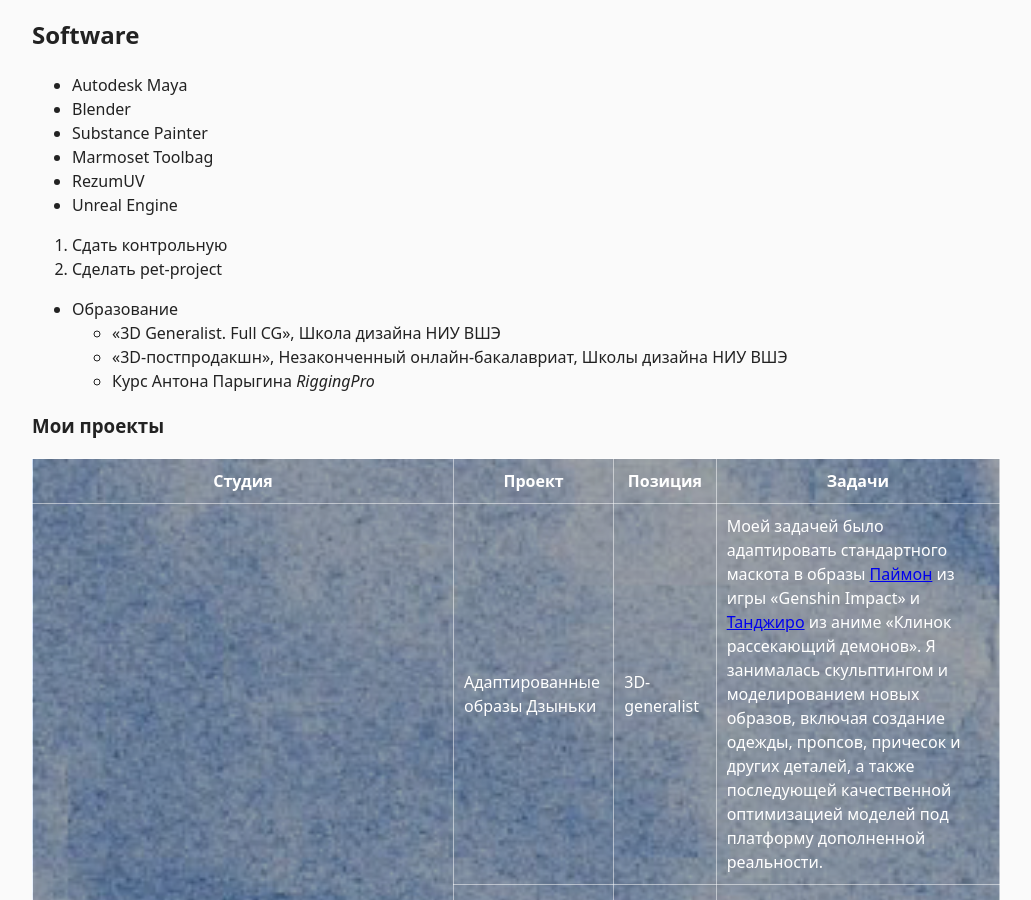
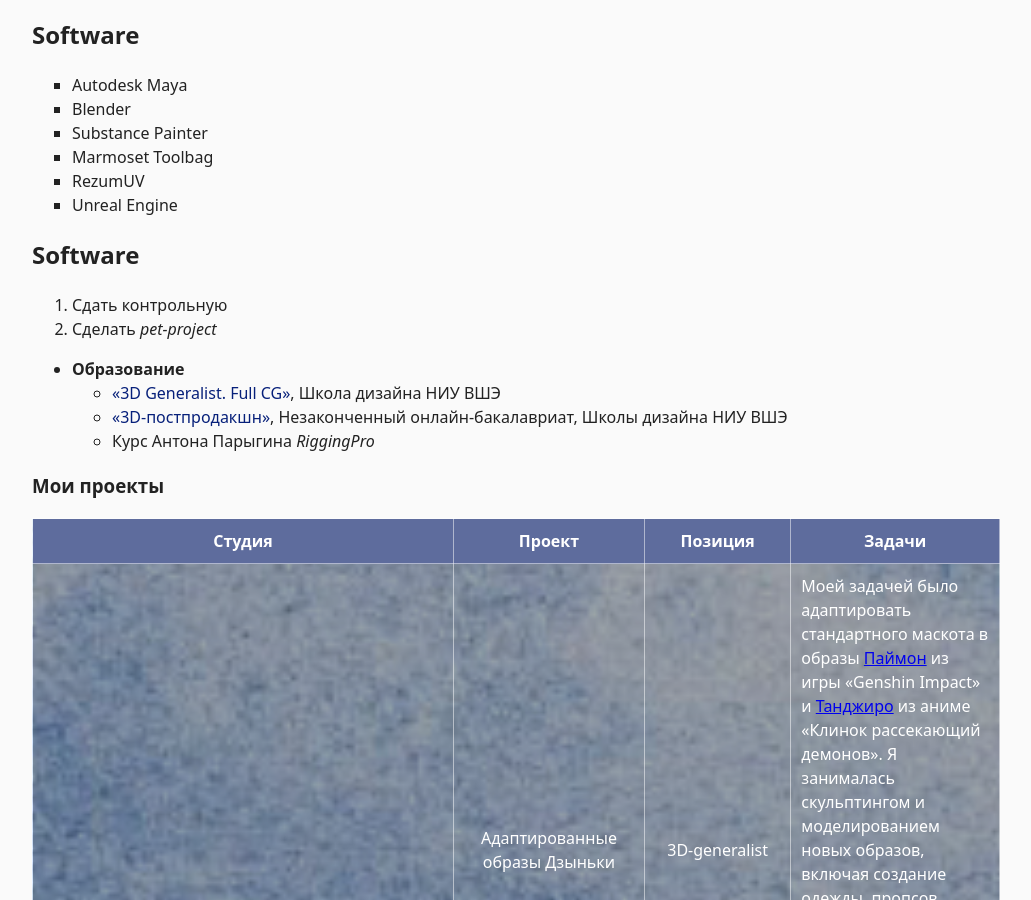
Before and after one commit to ponchigs/ponchigs_portfolio, a plain HTML site: page about.html in a window 1280 px wide. Shown: the part 712-1612 px from the top of the page, without its empty margins (124-1155 px from the left). Drawn offline with Linux system fonts and the light colour scheme.

Commit message:
Add files via upload

```diff
--- a/about.html
+++ b/about.html
@@ -19,6 +19,7 @@
     <a href="portfolio.html">Работы</a>
     <a href="contact.html">Контакты</a>
     <a href="feedback.html">Отзыв</a>
+    <a href="convert.html">Паспорт</a>
     <a href="https://github.com/ponchigs/ponchigs_portfolio" target="_blank" rel="noopener">Мой GitHub</a>
   </nav>
 </header>
@@ -48,7 +49,7 @@
 
     <section id="skills">
       <h2>Software</h2>
-      <ul>
+      <ul type="square">
         <li>Autodesk Maya</li>
         <li>Blender</li>
         <li>Substance Painter</li>
@@ -56,15 +57,16 @@
         <li>RezumUV</li>
         <li>Unreal Engine</li>
       </ul>
+      <h2>Software</h2>
       <ol>
         <li>Сдать контрольную</li>
-        <li>Сделать pet‑project</li>
+        <li>Сделать <em>pet‑project</em></li>
       </ol>
       <ul>
-        <li>Образование
+        <li><b>Образование</b>
           <ul>
-            <li>«3D Generalist. Full CG», Школа дизайна НИУ ВШЭ</li>
-            <li>«3D-постпродакшн», Незаконченный онлайн-бакалавриат, Школы дизайна НИУ ВШЭ</li>
+            <li><font color="#07207a">«3D Generalist. Full CG»</font>, Школа дизайна НИУ ВШЭ</li>
+            <li><font color="#07207a">«3D-постпродакшн»</font>, Незаконченный онлайн-бакалавриат, Школы дизайна НИУ ВШЭ</li>
             <li>Курс Антона Парыгина <em>RiggingPro</em></li>
           </ul>
         </li>
@@ -72,11 +74,11 @@
 
       <h3>Мои проекты</h3>
       <table class="table-bg">
-        <tr>
-          <th>Студия</th><th>Проект</th><th>Позиция</th><th>Задачи</th>
+        <tr bgcolor="#90a5f0">
+          <th>Студия</th><th width="230">Проект</th><th width="200">Позиция</th><th>Задачи</th>
         </tr>
         <tr>
-          <td rowspan="3"><a href="https://itsalive.studio/" target="_blank"><img src="https://static.tildacdn.one/tild3934-3438-4433-b265-663036363863/logo.svg"></a></td><td>Адаптированные образы Дзыньки</td><td>3D-generalist</td>
+          <td rowspan="3"><a href="https://itsalive.studio/" target="_blank"><img src="https://static.tildacdn.one/tild3934-3438-4433-b265-663036363863/logo.svg"></a></td><td style="text-align: center;">Адаптированные образы Дзыньки</td><td style="text-align: center;">3D-generalist</td>
           <td>Моей задачей было адаптировать стандартного маскота в образы <a href="https://slet24.itsar.studio/dzinka/gp/" target="_blank">Паймон</a> из игры «Genshin Impact» и <a href="https://slet24.itsar.studio/dzinka/tk/" target="_blank">Танджиро</a> из аниме
 «Клинок рассекающий демонов». Я занималась скульптингом и моделированием новых образов, включая создание одежды,
 пропсов, причесок и других деталей, а также последующей качественной оптимизацией моделей под платформу
@@ -84,14 +86,14 @@
 </td>
         </tr>
         <tr>
-          <td>СберКот</td><td>3D-generalist</a></td>
+          <td style="text-align: center;">СберКот</td> <td style="text-align: center;">3D-generalist</a></td>
           <td>Моей задачей в работе с 3D-маскотом одного из главных банков России являлась качественная оптимизация модели. Я
 провела доработку геометрии, текстур и материалов, адаптировав их под нужды производительности и визуала. В
 результате мною была создана модель, полностью соответствующая первоначальным требованиям и готовая к анимации и
 интеграции в несколько различных проектов.</td>
         </tr>
         <tr>
-          <td>Мультсериал <a href="https://itsalive.studio/works/kukuzabs" target="_blank">Кукузябы</a></td><td>Художник по текстурам</td>
+          <td style="text-align: center;>Мультсериал <a href="https://itsalive.studio/works/kukuzabs" target="_blank">Кукузябы</a></td> <td style="text-align: center;">Художник по текстурам</td>
           <td>
             <ol>
                 <li>Текстурированием фоновых локаций в детском мультсериале.</li>
```
Also changed, not shown: algorithm.html (+1 -0 lines), algorithm_submit.html (+1 -0 lines), contact.html (+1 -0 lines), convert.html (+2 -1 lines), dom_js.html (+1 -0 lines), feedback.html (+1 -0 lines), index.html (+1 -0 lines), portfolio.html (+1 -0 lines).
